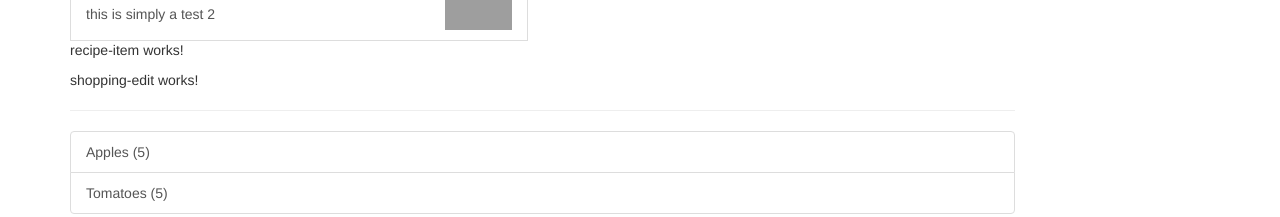
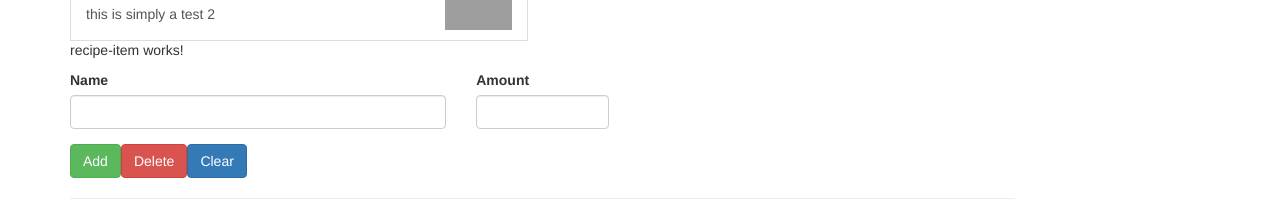
Before and after one commit to trainerkim20/FullStackProjs, an Angular app in the folder recipebook/: page / in a window 1280 px wide. Shown: the part 249-466 px from the top of the page. Built offline with nearby package versions, Linux system fonts and the light colour scheme; grey boxes are pictures that could not be loaded.

Commit message:
shopping edit form

```diff
--- a/recipebook/src/app/shopping-list/shopping-edit/shopping-edit.component.html
+++ b/recipebook/src/app/shopping-list/shopping-edit/shopping-edit.component.html
@@ -1 +1,23 @@
-<p>shopping-edit works!</p>
+<div class="row">
+    <div class="col-xs-12">
+        <form>
+            <div class="row">
+                <div class="col-sm-5 form-group">
+                    <label for="name">Name</label>
+                    <input type="text" id="name" class="form-control">
+                </div>
+                <div class="col-sm-2 form-group">
+                    <label for="name">Amount</label>
+                    <input type="number" id="amount" class="form-control">
+                </div>
+            </div>
+            <div class="row">
+                <div class="col-xs-12">
+                    <button class="btn btn-success" type="submit">Add</button>
+                    <button class="btn btn-danger" type="submit">Delete</button>
+                    <button class="btn btn-primary" type="submit">Clear</button>
+                </div>
+            </div>
+        </form>
+    </div>
+</div>
```
